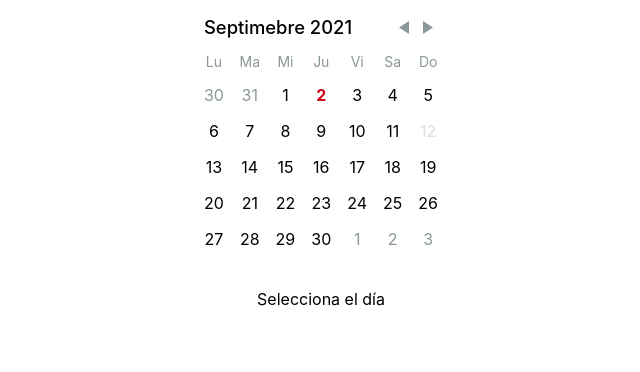
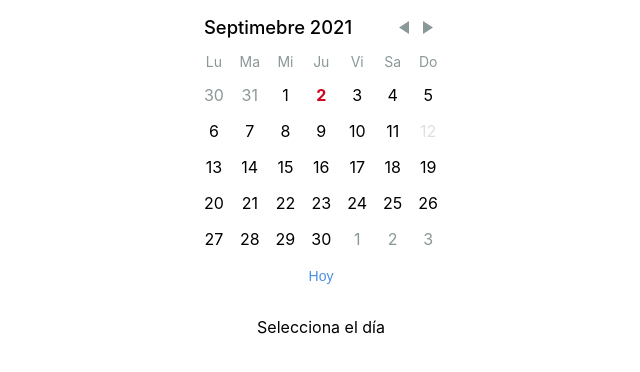
Before and after one commit to kevincovas/Blockchain-app, a React (Vite) app in the folder frontend/: page / in a window 1280 px wide. Shown: the top 372 px of the page, without its empty margins (319-959 px from the left). Built offline with nearby package versions, Linux system fonts and the light colour scheme.

Commit message:
aitor Revisar

```diff
--- a/frontend/src/Calendar.jsx
+++ b/frontend/src/Calendar.jsx
@@ -48,7 +48,6 @@ function Calendar()
   }
 
 	// Init Values
-	useEffect(() => {  }, []);
 	useEffect(() => { /* Buscaré las citas disponibles ése día */ }, [state.selectedDay]);
 
 
@@ -66,7 +65,7 @@ locale="es"
       firstDayOfWeek={1}
  showOutsideDays
 		  selectedDays={state.selectedDay}
-
+		todayButton="Hoy"
 		disabledDays={test}
 
 
```
